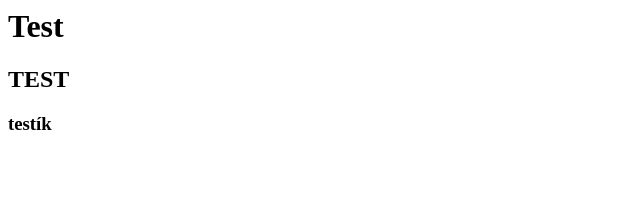
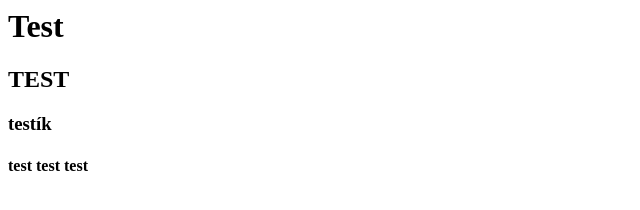
Before and after one commit to JanekVodicka/zk_git, a plain HTML site: page index.html in a window 1280 px wide. Shown: the full height of the page, 0-640 px from the left. Drawn offline with Linux system fonts and the light colour scheme.

Commit message:
sixth commit

```diff
--- a/index.html
+++ b/index.html
@@ -1,3 +1,4 @@
 <h1>Test</h1>
 <h2>TEST</h2>
 <h3>testík</h3>
+<h4>test test test</h4>
```
